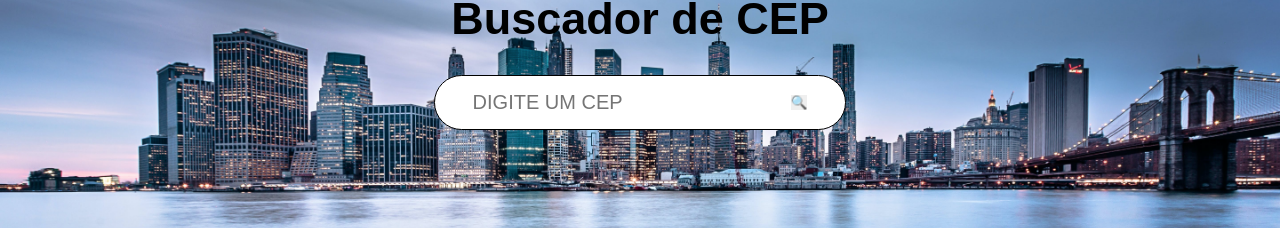
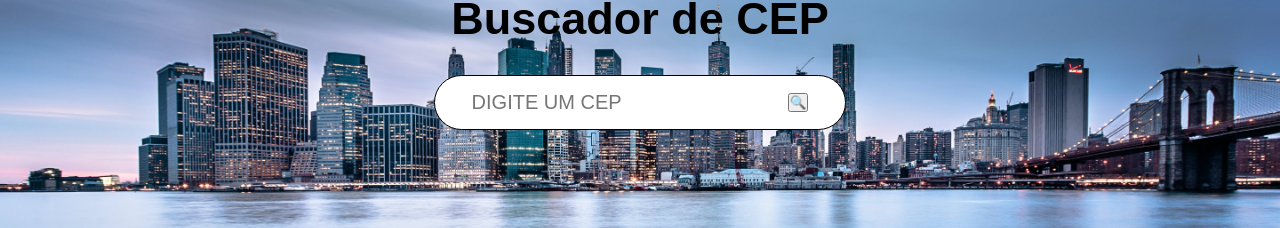
Before and after one commit to Uberdanalmeida/Buscador-de-ceps, a React (Vite) app: page / in a window 1280 px wide. Shown: the part 324-552 px from the top of the page. Built offline with nearby package versions, Linux system fonts and the light colour scheme.

Commit message:
deletando  item desnecessario

```diff
--- a/src/App.css
+++ b/src/App.css
@@ -44,7 +44,6 @@
 
 .botao {
   font-weight: 600;
-  border: 0;
   display: flex;
   align-items: center;
   cursor: pointer;
```
